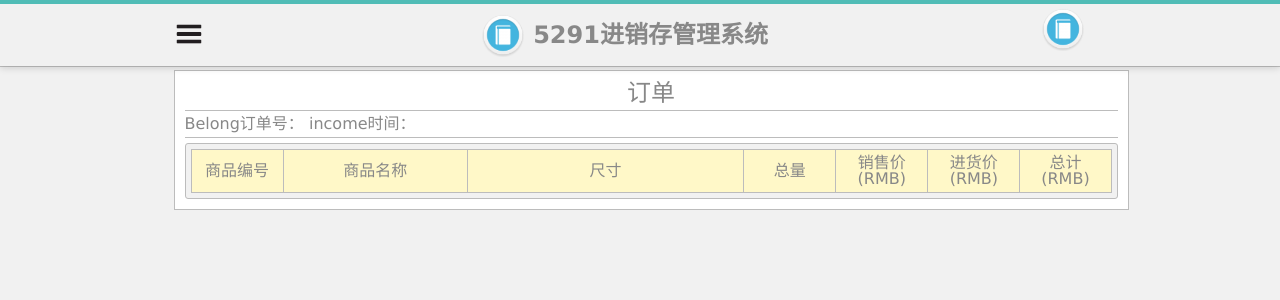
After one commit to SR1s/WMS, a Flask app: template WMS/templates/income-detail.html in a window 1280 px wide. The commit adds this page. Shown: the top 300 px of the page. Run offline with Flask 2, Linux system fonts and the light colour scheme; the template is opened without the code that fills it, so the values that code supplies are empty.

Commit message:
add list detail and view detail

```diff
--- /dev/null
+++ b/WMS/templates/income-detail.html
@@ -0,0 +1,52 @@
+{% extends "basic.html" %}
+{% block body %}
+<div class="content">
+  <h1>订单</h1>
+  <hr/>
+    <div>
+      <span>Belong订单号：{{ income.order_no }}</span>
+      <span>income时间：{{ income.date }}</span>
+      <hr/>
+      <table width="100%">
+        <thead>
+          <tr>
+            <td width="10%">商品编号</td>
+            <td width="20%">商品名称</td>
+            <td colspan="6">尺寸</td>
+            <td width="10%">总量</td>
+            <td width="10%">销售价(RMB)</td>
+            <td width="10%">进货价(RMB)</td>
+            <td width="10%">总计(RMB)</td>
+          </tr>
+        </thead>
+        <tbody id="details">
+          {% for detail in income.details.all() %}
+          <tr class="size">
+            <td colspan="2"></td>
+            <td width="5%">{{ detail.size1 }}</td>
+            <td width="5%">{{ detail.size2 }}</td>
+            <td width="5%">{{ detail.size3 }}</td>
+            <td width="5%">{{ detail.size4 }}</td>
+            <td width="5%">{{ detail.size5 }}</td>
+            <td width="5%">{{ detail.size6 }}</td>
+            <td colspan="4"></td>
+          </tr>
+          <tr class="data">
+            <td>{{ detail.number }}</td>
+            <td>{{ detail.description }}</td>
+            <td>{{ detail.amount1 }}</td>
+            <td>{{ detail.amount2 }}</td>
+            <td>{{ detail.amount3 }}</td>
+            <td>{{ detail.amount4 }}</td>
+            <td>{{ detail.amount5 }}</td>
+            <td>{{ detail.amount6 }}</td>
+            <td>{{ detail.amount1 + detail.amount2 + detail.amount3 + detail.amount4 + detail.amount5 + detail.amount6 }}</td>
+            <td>{{ detail.retail_price }}</td>
+            <td>{{ detail.whole_sell_price }}</td>
+            <td>{{ detail.total }}</td>
+          </tr>
+          {% endfor %}
+         </tbody>
+      </table>
+    </div>
+{% endblock %}
--- a/WMS/templates/order-list.html
+++ b/WMS/templates/order-list.html
@@ -8,6 +8,7 @@
       <div class="order-item">
         <div><span>Order No: </span><span>{{ order.order_no }}</span></div>
         <div><span>Order Date: </span><span>{{ order.date }}</span></div>
+        <div><span>Order Status: </span><span>{{ order.isFinished }}</span></div>
       </div>
     </a>
     {% endfor %}
```
Also changed, not shown: WMS/templates/income-list.html (added, +15 -0 lines), WMS/views/income.py (+8 -1 lines).
